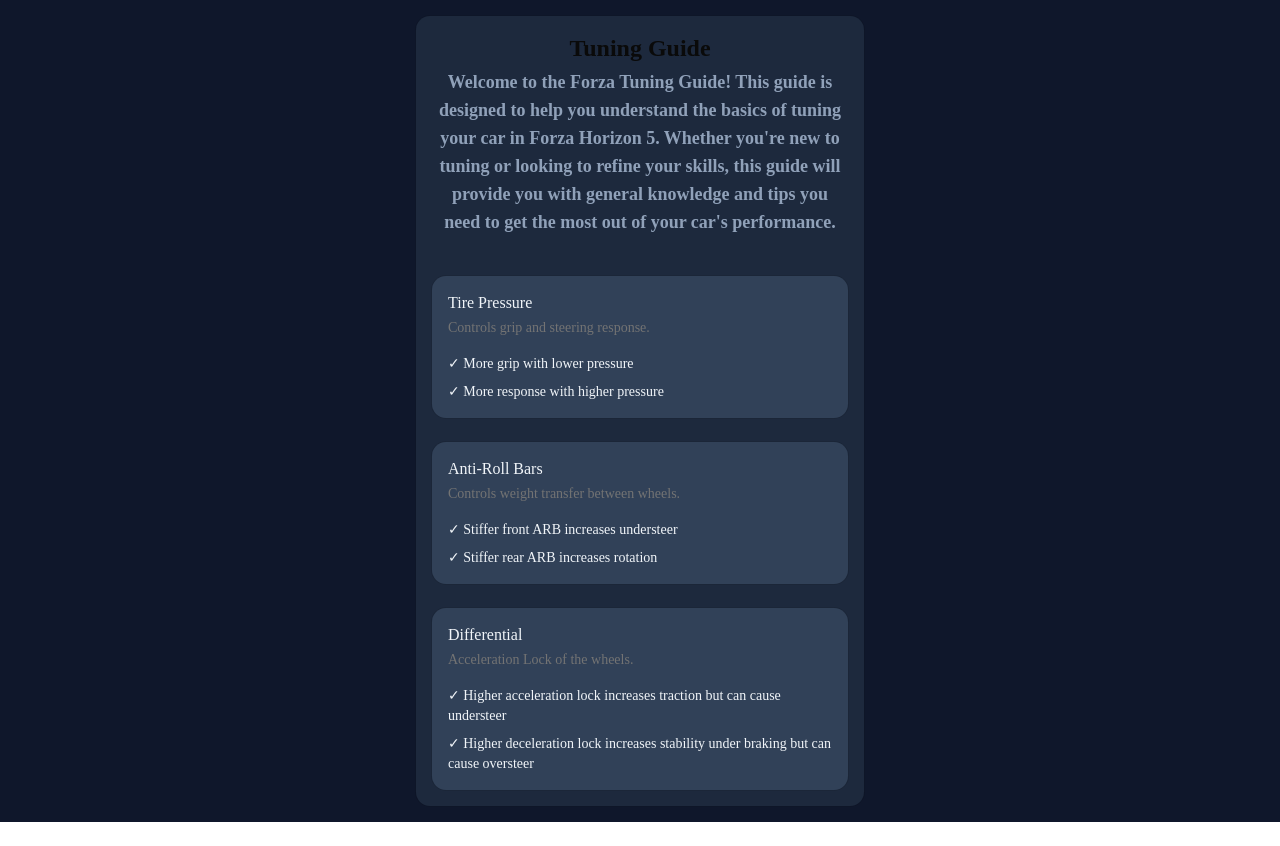
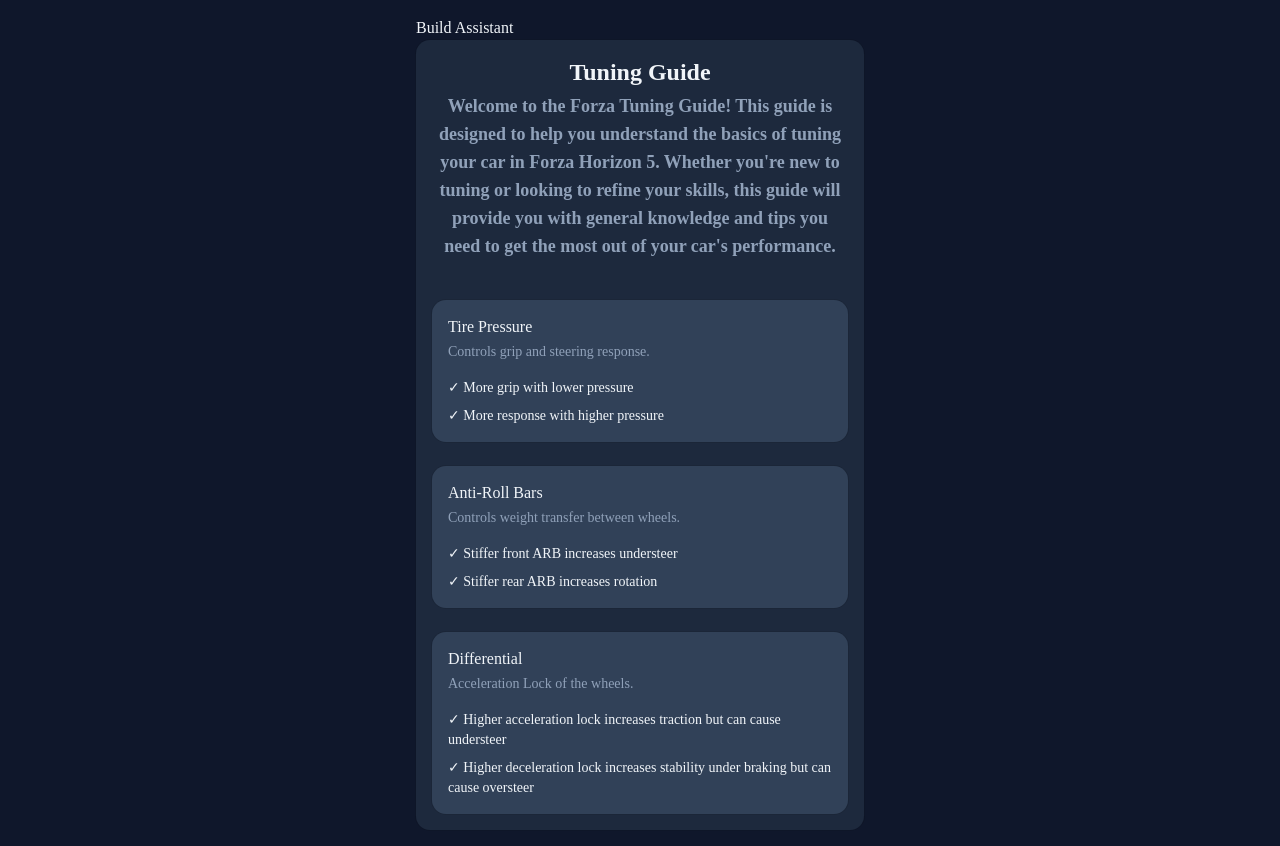
Before and after one commit to GustavoKenji/forza-tuning-assistant, a Next.js app: page /tuning-guide in a window 1280 px wide. Before the commit the page ends 822 px from the top, so only its background shows below. Built offline with nearby package versions, Linux system fonts and the light colour scheme.

Commit message:
feat: add navigation between home and tuning guide pages

```diff
--- a/src/features/home/components/BuildForm.tsx
+++ b/src/features/home/components/BuildForm.tsx
@@ -1,7 +1,7 @@
 'use client'
 
 import React, { useState } from 'react'
-// import { useRouter } from 'next/navigation'
+import Link from "next/link";
 import { classes, drivetrains, categories } from '../constants'
 import { Button } from '@/components/ui/button'
 import { Card, CardContent, CardDescription, CardHeader, CardTitle } from '@/components/ui/card'
@@ -47,6 +47,9 @@
   return (
     <div className="min-h-screen bg-slate-900 text-slate-100 flex items-center justify-center p-4">
       <div className="w-full max-w-md">
+        <Link href="/tuning-guide">
+          Tuning Guide
+        </Link>
         <Card className="bg-slate-800 border-slate-700 text-slate-100">
           <CardHeader>
             <CardTitle className="text-center text-2xl font-semibold">Forza Tuning Assistant</CardTitle>
--- a/src/features/tuning-guide/TuningGuidePage.tsx
+++ b/src/features/tuning-guide/TuningGuidePage.tsx
@@ -5,6 +5,7 @@
   CardTitle,
   CardDescription
 } from "@/components/ui/card";
+import Link from "next/link";
 
 import { GuideSection } from "./components/GuideSection";
 
@@ -12,7 +13,10 @@
   return (
     <div className="min-h-screen bg-slate-900 text-slate-100 flex items-center justify-center p-4">
       <div className="w-full max-w-md">
-        <Card className="bg-slate-800 border-slate-700">
+        <Link href="/">
+          Build Assistant
+        </Link>
+        <Card className="bg-slate-800 border-slate-700 text-slate-100">
           <CardHeader>
             <CardTitle className="text-center text-2xl font-semibold">
               Tuning Guide
--- a/src/features/tuning-guide/components/GuideCard.tsx
+++ b/src/features/tuning-guide/components/GuideCard.tsx
@@ -16,7 +16,7 @@
     <Card className="bg-slate-700 border-slate-700 text-slate-100 mt-6">
       <CardHeader>
         <CardTitle>{guide.title}</CardTitle>
-        <CardDescription>{guide.description}</CardDescription>
+        <CardDescription className="text-slate-400">{guide.description}</CardDescription>
       </CardHeader>
       <CardContent>
         <ul className="space-y-2">
```
Also changed, not shown: 1 other file (tests, documents, lock files or other folders).
